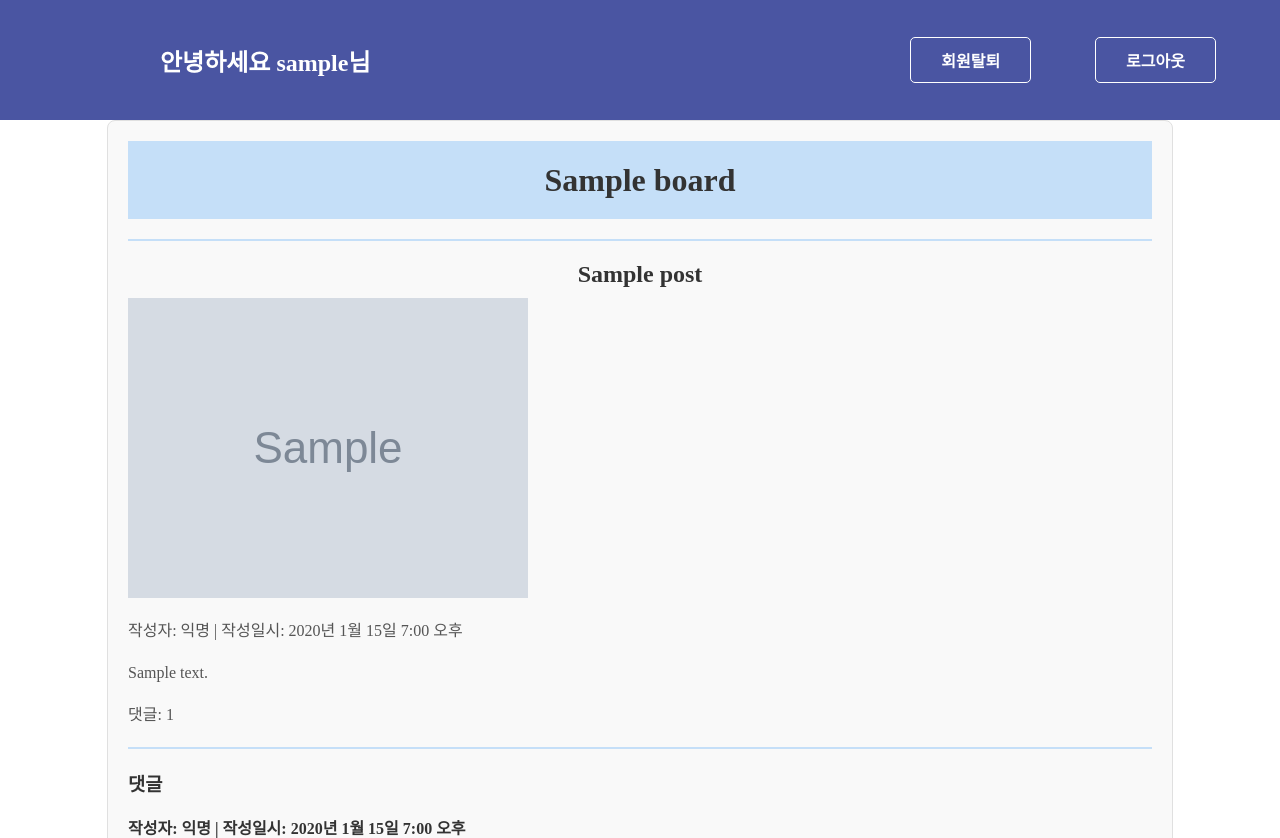
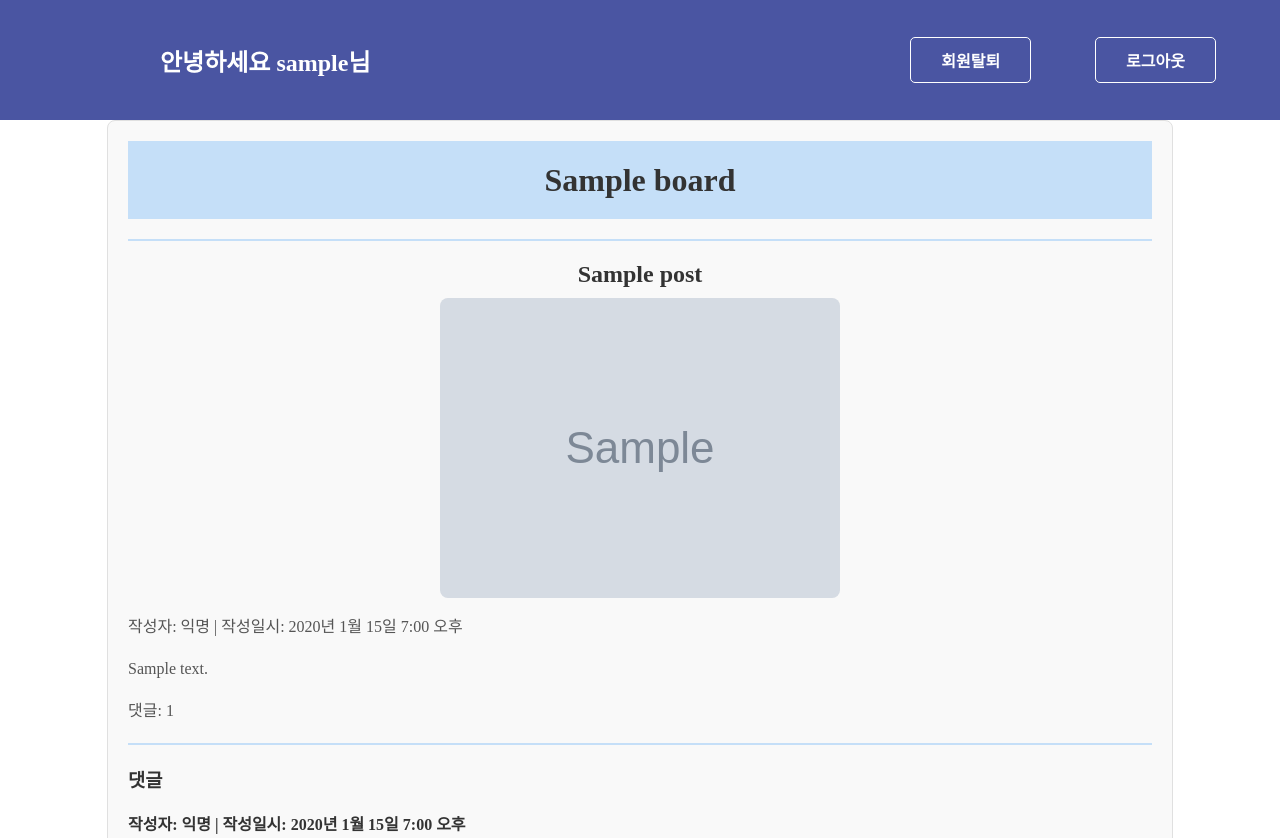
Before and after one commit to kw601/dongari_time, a Django app: page /community/1/post/1/ in a window 1280 px wide. Shown: the top 838 px of the page. Run offline with Django 5.2, Linux system fonts and the light colour scheme; a user stored in the database is signed in; tables that the repository leaves empty hold one stand-in row (values such as "Sample post"); grey boxes marked "Sample" are stand-in pictures.

Commit message:
[chore] 게시글 사진 크기 조정

```diff
--- a/static/css/community/post_detail.css
+++ b/static/css/community/post_detail.css
@@ -116,3 +116,12 @@ a:hover {
     font-weight: bold;
     color: #333;
 }
+
+.p_d_image {
+    max-width: 100%;
+    height: auto;
+    display: block;
+    margin: 0 auto;
+    border-radius: 8px;
+    max-height: 500px;
+}
--- a/templates/community/post_detail.html
+++ b/templates/community/post_detail.html
@@ -11,7 +11,7 @@
     <hr class="hr_2px">
     <h2 class="p_d_h2">{{ post.title }}</h2>
     {% if post.image %}
-        <img src="{{ post.image.url }}" alt="Post Image">
+    <img src="{{ post.image.url }}" alt="Post Image" class="p_d_image">
     {% endif %}
     <p class="comment-author p_d_p">작성자:
         {% if post.user_id and not post.anonymous %}
```
Lines whose indentation alone changed are shown as unchanged.
